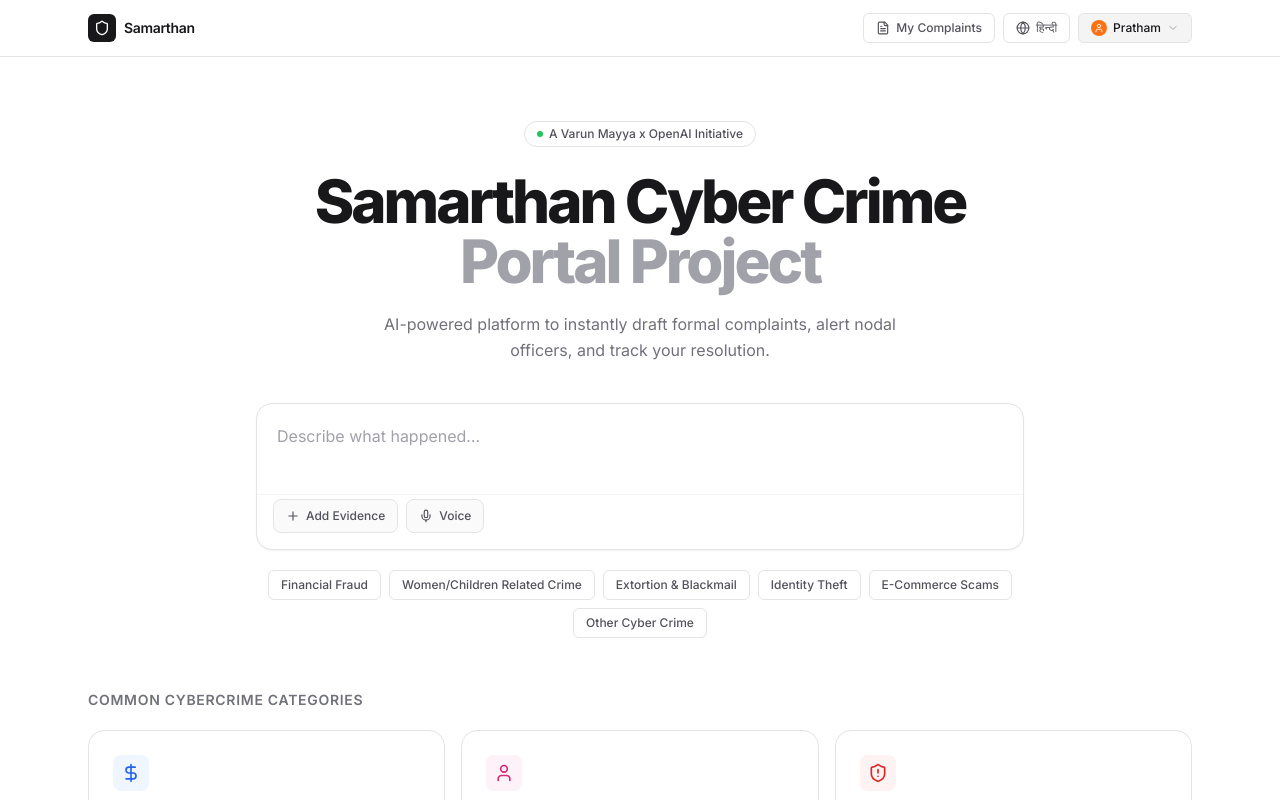
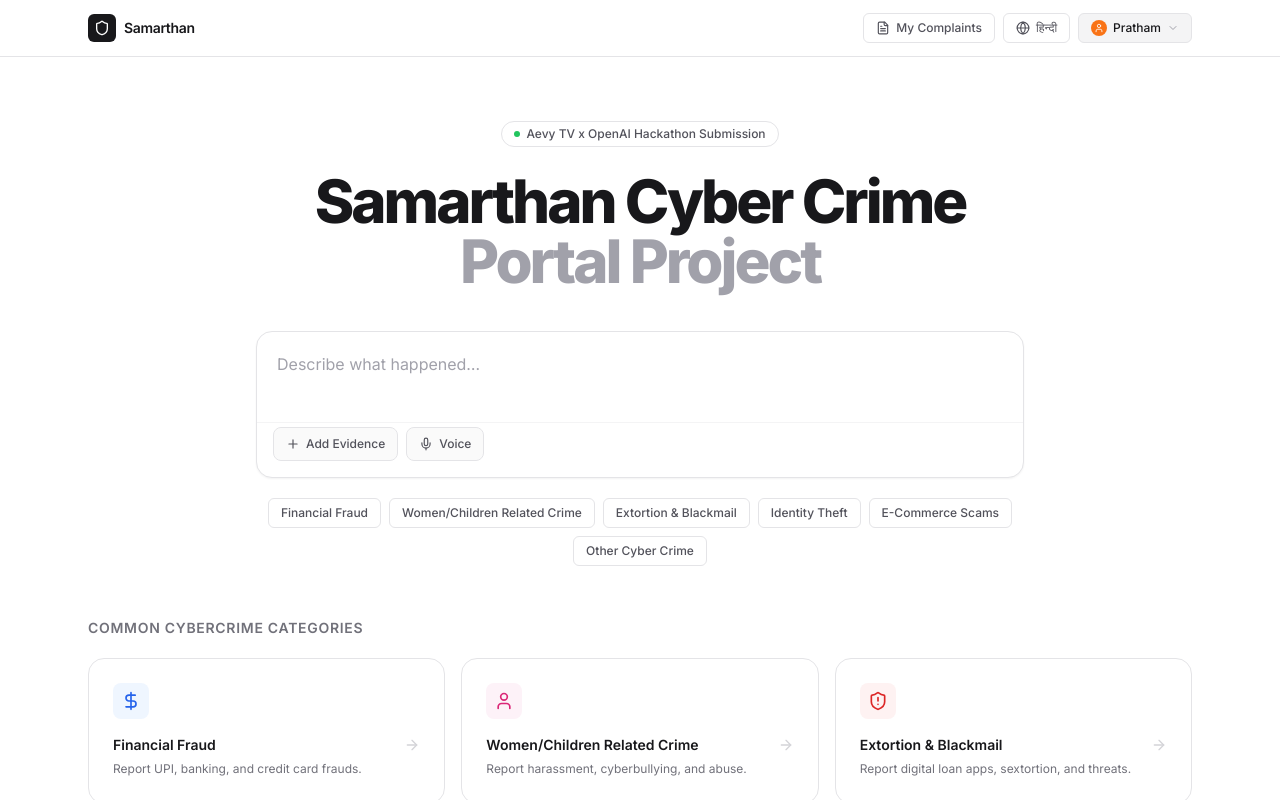
Before and after one commit to amrudhvishal25-ops/samarthan-ai-triage, a Next.js app: page / in a window 1280 px wide. Shown: the top 800 px of the page. Built offline with nearby package versions, Linux system fonts and the light colour scheme.

Commit message:
ui: update badge to Aevy TV x OpenAI Hackathon Submission, remove subtitle

```diff
--- a/src/app/page.tsx
+++ b/src/app/page.tsx
@@ -108,22 +108,16 @@
       <section className="max-w-6xl mx-auto px-6 pt-16 pb-12 flex flex-col items-center text-center">
         <div className="inline-flex items-center gap-1.5 border border-zinc-200 rounded-full px-3 py-1 text-xs font-medium text-zinc-600 mb-6">
           <span className="w-1.5 h-1.5 rounded-full bg-green-500"></span>
-          {hi ? 'Varun Mayya x OpenAI की पहल' : 'A Varun Mayya x OpenAI Initiative'}
+          {hi ? 'Aevy TV x OpenAI Hackathon Submission' : 'Aevy TV x OpenAI Hackathon Submission'}
         </div>
 
-        <h1 className="text-5xl md:text-6xl font-extrabold text-zinc-900 tracking-tighter leading-[1.1] mb-5 max-w-3xl">
+        <h1 className="text-5xl md:text-6xl font-extrabold text-zinc-900 tracking-tighter leading-[1.1] mb-10 max-w-3xl">
           {hi ? (
             <>समर्थन साइबर अपराध<br /><span className="text-zinc-400">पोर्टल प्रोजेक्ट</span></>
           ) : (
             <>Samarthan Cyber Crime<br /><span className="text-zinc-400">Portal Project</span></>
           )}
         </h1>
-
-        <p className="text-base text-zinc-500 max-w-xl mb-10 leading-relaxed">
-          {hi
-            ? 'AI-संचालित प्लेटफ़ॉर्म: तुरंत शिकायत का मसौदा तैयार करें, नोडल अधिकारियों को खोजें और अपनी FIR ट्रैक करें।'
-            : 'AI-powered platform to instantly draft formal complaints, alert nodal officers, and track your resolution.'}
-        </p>
 
         {/* ── CHATBOX ── */}
         <input type="file" ref={fileRef} hidden accept="image/*,.pdf" onChange={handleFileSelect} />
```
